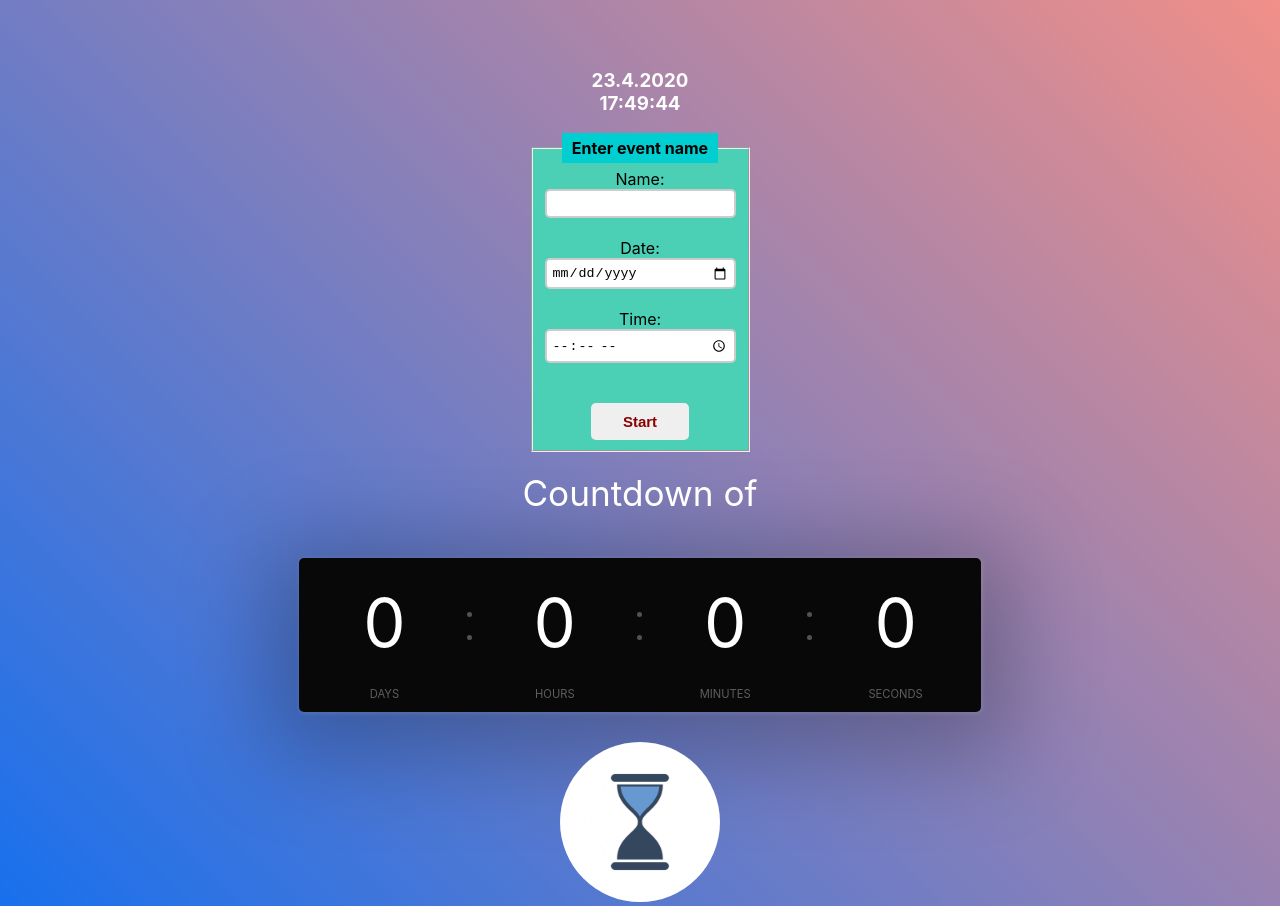
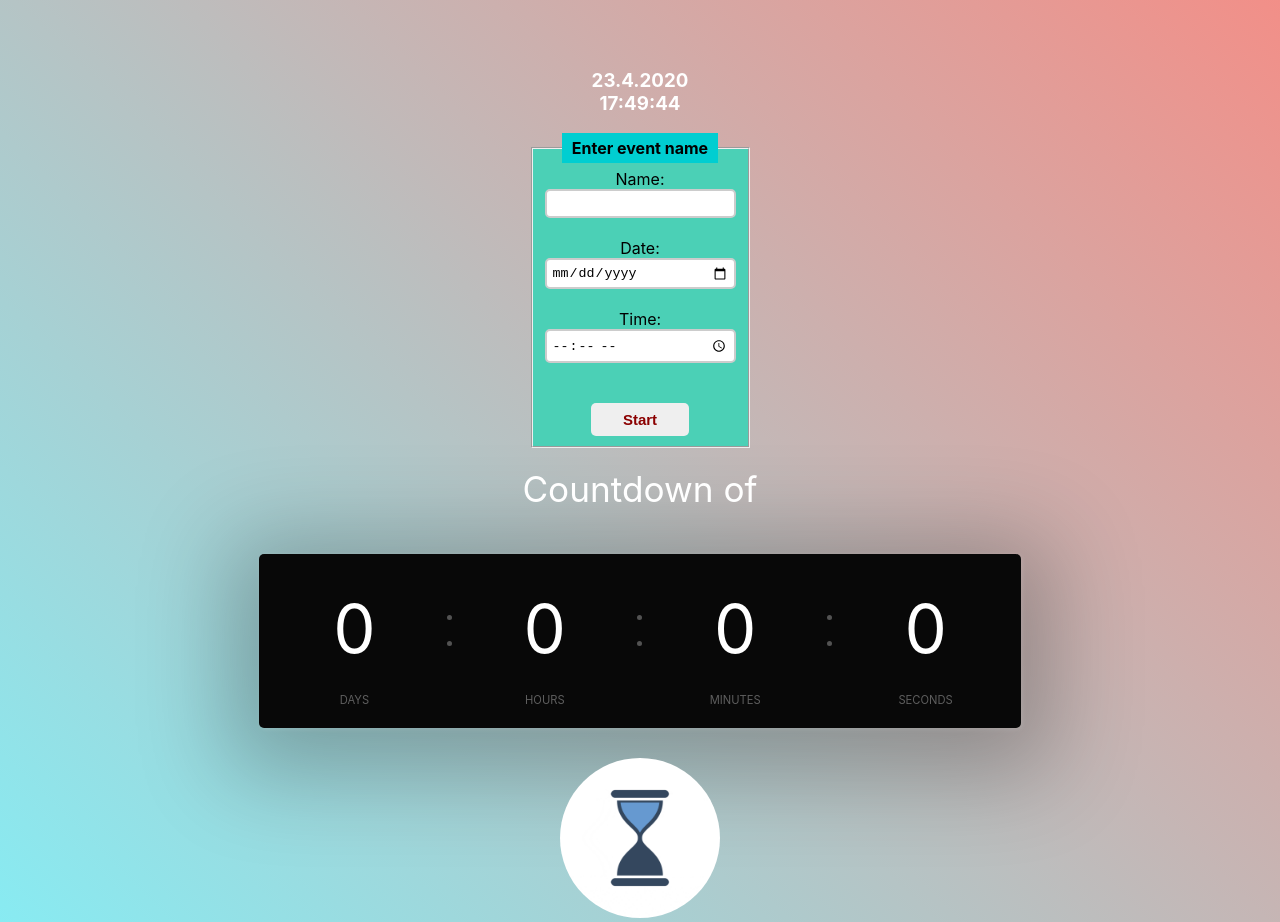
Before and after one commit to klunico/countdown-timer, a React (Create React App) app in the folder timer-app/: page / in a window 1280 px wide. Built offline with nearby package versions, Linux system fonts and the light colour scheme.

Commit message:
modified and reduced files

```diff
--- a/timer-app/src/components/Timer.js
+++ b/timer-app/src/components/Timer.js
@@ -12,7 +12,18 @@ const Timer = ({eventName, eventDate, eventTime, eventStarted}) => {
     });
 
 	const calculateTime = () => {
-	  const distance = Date.parse(eventDate, eventTime) - Date.parse(new Date());
+	  const now = Date.parse(new Date());
+	  const tomorrow = Date.parse(eventDate + "T" + eventTime);
+
+    const distance = tomorrow - now
+		const stopCountdown = () => {
+			clearInterval(calculateTime);
+		}
+
+  	if (distance === 0 ) {
+  		alert('Following event has been reached!');
+  		stopCountdown();
+  	}
 	  const days = Math.floor(distance / (1000 * 60 * 60 * 24));
 	  const hours = Math.floor((distance % (1000 * 60 * 60 * 24)) / (1000 * 60 * 60));
 	  const minutes = Math.floor((distance % (1000 * 60 * 60)) / (1000 * 60));
--- a/timer-app/src/css/InputForm.css
+++ b/timer-app/src/css/InputForm.css
@@ -67,7 +67,7 @@ input[type=time] {
 }
 
 input[type=submit] {
-	padding: 10px 32px;
+	padding: 8px 32px;
 	font-size: 15px;
 	font-weight: bold;
 	color: darkred;
--- a/timer-app/src/css/Timer.scss
+++ b/timer-app/src/css/Timer.scss
@@ -42,6 +42,7 @@
   }
   &-col {
     text-align: center;
+    padding: 10px 10px;
     margin-right: 40px;
     margin-left: 40px;
     min-width: 90px;
--- a/timer-app/src/css/index.css
+++ b/timer-app/src/css/index.css
@@ -5,7 +5,7 @@ body {
     sans-serif;
   -webkit-font-smoothing: antialiased;
   -moz-osx-font-smoothing: grayscale;
-  background: linear-gradient(45deg, #1870ed 0, #f18f88 100%);
+  background: linear-gradient(45deg, #88EBF2 0, #F28F88 100%);
   min-height: 100vh;
 }
 
```
